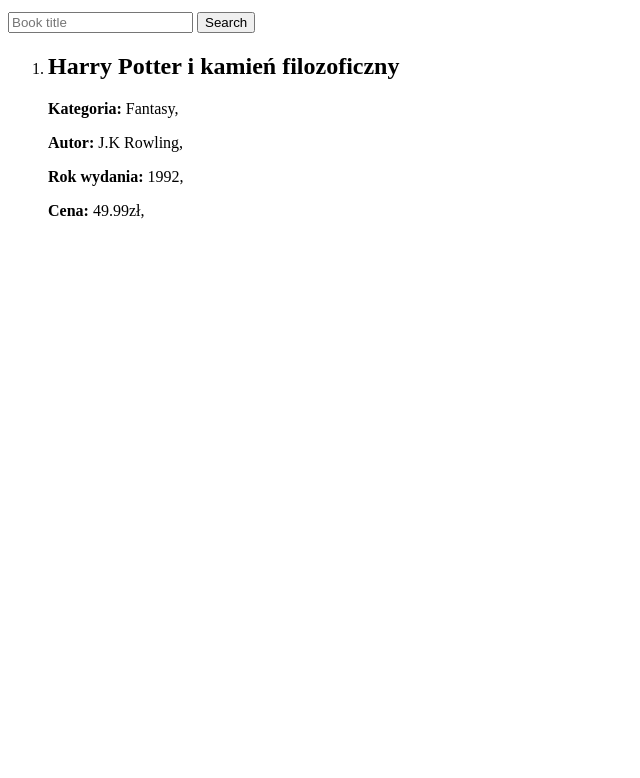
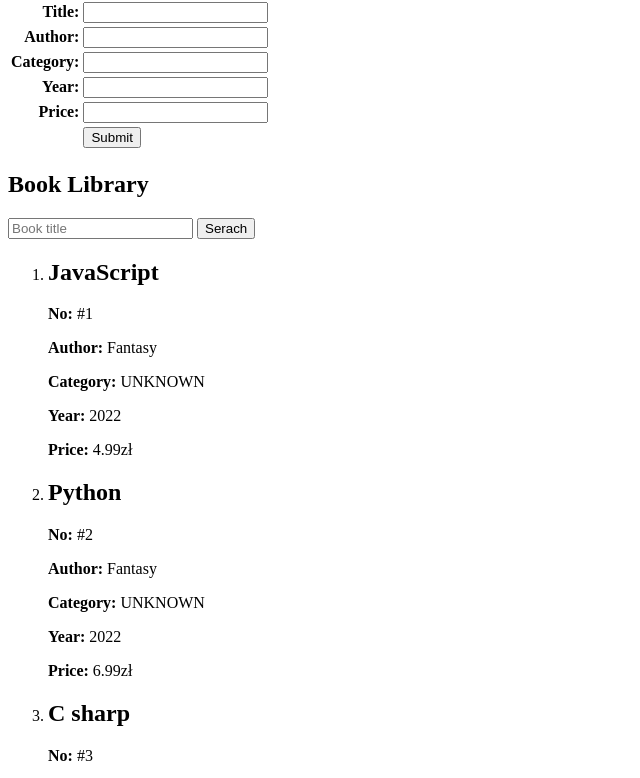
Before and after one commit to eHalluks/nextBooksList, a plain HTML site: page index.html in a window 1280 px wide. Shown: the part 68-846 px from the top of the page, without its empty margins (0-640 px from the left). Before the commit the page ends 800 px from the top, so only its background shows below. Drawn offline with Linux system fonts and the light colour scheme.

Commit message:
refactoring whole code

```diff
--- a/index.html
+++ b/index.html
@@ -1,21 +1,65 @@
-<!DOCTYPE html>
-<html lang='en'>
+<!doctype html>
+<html lang="en">
 <head>
-        <meta charset='UTF-8'>
-        <title>Title</title>
+    <meta charset="UTF-8">
+    <meta name="viewport"
+          content="width=device-width, user-scalable=no, initial-scale=1.0, maximum-scale=1.0, minimum-scale=1.0">
+    <meta http-equiv="X-UA-Compatible" content="ie=edge">
+    <title>Books</title>
 </head>
+<style>
+    .wLewo{
+        text-align: right;
+    }
+</style>
 <body>
+<section><div>
+    <h2>Add book</h2>
+    <form id="newBook">
+        <table>
+            <tr>
+                <td class="wLewo"><strong>Title: </strong></td>
+                <td><input data-name="addInputValue" type="text"></td>
+            </tr>
+            <tr>
+                <td class="wLewo"><strong>Author: </strong></td>
+                <td><input data-name="addInputValue" type="text"></td>
+            </tr>
+            <tr>
+                <td class="wLewo"><strong>Category: </strong></td>
+                <td><input data-name="addInputValue" type="text"></td>
+            </tr>
+            <tr>
+                <td class="wLewo"><strong>Year: </strong></td>
+                <td><input data-name="addInputValue" type="text"></td>
+            </tr>
+            <tr>
+                <td class="wLewo"><strong>Price: </strong></td>
+                <td><input data-name="addInputValue" type="text"></td>
+            </tr>
+            <tr>
+                <td></td>
+                <td><button type="submit">Submit</button></td>
+            </tr>
+
+
+        </table>
         <div>
-        <h1>Books Library</h1>
-        <form id='booksForm'>
-            <div>
-                <input data-name="searchInput" type='text' placeholder='Book title'/>
-                <button type='submit'>Search</button>
+
         </div>
     </form>
-        <ol id='list'></ol>
+</div></section>
+<section><div>
+    <h1>Book Library</h1>
+    <form id="booksForm">
+        <div>
+            <input data-name="input-text" type="text" placeholder="Book title">
+            <button type="submit">Serach</button>
         </div>
-    <script src='src/books.js'></script>
-    <script src='src/ui.js'></script>
+    </form>
+    <ol id="list"></ol>
+</div></section>
+<script src="src/books.js"></script>
+<script src="src/ui.js"></script>
 </body>
 </html>
--- a/src/books.js
+++ b/src/books.js
@@ -1,35 +1,86 @@
+console.log('Test start BOOKS file')
 const booksFromLocalDataBase = [
     {
-        title: 'Harry Potter i kamień filozoficzny',
-        category:'Fantasy',
-        author:'J.K Rowling',
-        year: 1992,
-        price: 49.99
+        id: 0,
+        title: 'JavaScript',
+        category: 'Fantasy',
+        author: 'UNKNOWN',
+        year: 2022,
+        price: 4.99,
     },
-]
+    {
+        id: 0,
+        title: 'Python',
+        category: 'Fantasy',
+        author: 'UNKNOWN',
+        year: 2022,
+        price: 6.99,
+    },
+    {
+        id: 0,
+        title: 'C sharp',
+        category: 'Fantasy',
+        author: 'UNKNOWN',
+        year: 2022,
+        price: 7.99,
+    },
+];
+const tempArr = [];
 
-myFunRenderBooks = booksList => {
-    bookList.innerHTML = '';
-//descrution mode
-    booksFromLocalDataBase.forEach(({title, category, author, year, price}) => {
-        bookList.innerHTML += `
+myFunAddIdToBook = () => {
+    booksFromLocalDataBase.forEach((element, i) => {
+        element.id = i+1;
+    })
+}
+
+myFunRenderBooks = booksOfList => {
+    myFunAddIdToBook();
+    booksList.innerHTML = '';
+    booksOfList.forEach(({id ,title, category, author, year, price}) => {
+        booksList.innerHTML += `
         <li>
             <h2>${title}</h2>
-            <p><strong>Kategoria:</strong> ${category},</p>
-            <p><strong>Autor:</strong> ${author},</p>
-            <p><strong>Rok wydania:</strong> ${year},</p>
-            <p><strong>Cena:</strong> ${price}zł,</p>
-        </li>
-    `
+            <p><strong>No: </strong>#${id}</p>
+            <p><strong>Author: </strong>${category}</p>
+            <p><strong>Category: </strong>${author}</p>
+            <p><strong>Year: </strong>${year}</p>
+            <p><strong>Price: </strong>${price}zł</p>
+        </li>`
+
+    });
+}
+myFunFilterBooks = event => {
+    event.preventDefault();
+    const foundBooks = booksFromLocalDataBase.filter(({title}) => {
+        return title.toLowerCase().includes(inputText.value.toLowerCase());
     })
+    myFunRenderBooks(foundBooks);
+    inputText.value = '';
+    inputText.focus();
 };
 
-myFunFilterBooks = event => {
+addNewBook = event => {
     event.preventDefault();
-    const foundBooks = booksFromLocalDataBase.filter(({title}) =>{
-        return title.toLowerCase().includes(inputText.value);
+    addInputValue.forEach(element => {
+        tempArr.push(element.value);
+    })
+    const book = {
+        id: 0,
+        title: tempArr[0],
+        category: tempArr[1],
+        author: tempArr[2],
+        year :Number(tempArr[3]),
+        price: Number(tempArr[4]),
+    }
+    booksFromLocalDataBase.push(book)
+    tempArr.length = 0;
+
+    addInputValue.forEach(element => {
+        element.value = '';
     });
-    myFunRenderBooks(foundBooks);
-    inputText.focus();
-    inputText.value = '';
-};
+    myFunRenderBooks(booksFromLocalDataBase);
+}
+
+myFunInvokeRunRender = () => {
+    myFunRenderBooks(booksFromLocalDataBase);
+}
--- a/src/ui.js
+++ b/src/ui.js
@@ -1,9 +1,10 @@
-console.log('Start test');
+console.log('Test start UI file')
+const newBook = document.querySelector('#newBook');
+const booksList = document.querySelector('#list');
+const booksForm = document.querySelector('#booksForm');
+const inputText = document.querySelector('[data-name="input-text"]');
+const addInputValue = document.querySelectorAll('[data-name="addInputValue"]');
 
-const bookList = document.querySelector('#list');
-const booksForm = document.querySelector('#booksForm');
-const inputText = document.querySelector('[data-name="searchInput"]');
-
-myFunRenderBooks(bookList);
-
-booksForm.addEventListener('submit', myFunFilterBooks)
+myFunInvokeRunRender()
+booksForm.addEventListener('submit', myFunFilterBooks);
+newBook.addEventListener('submit', addNewBook);
```
Lines whose indentation alone changed are shown as unchanged.
